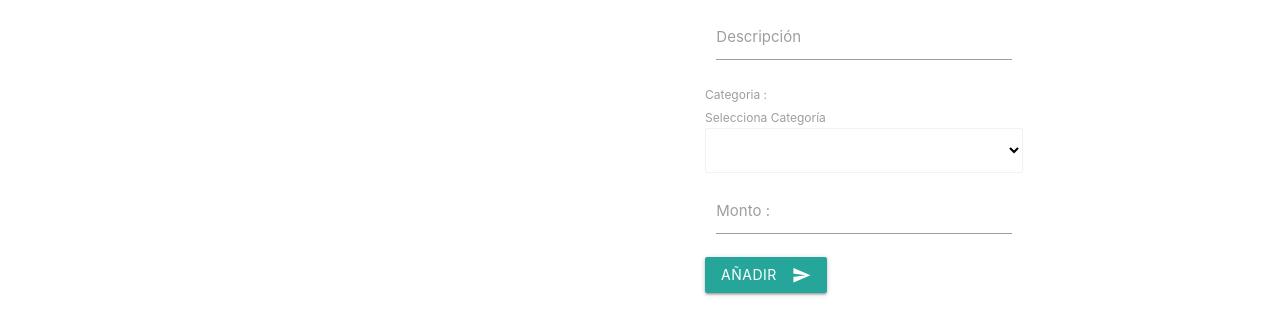
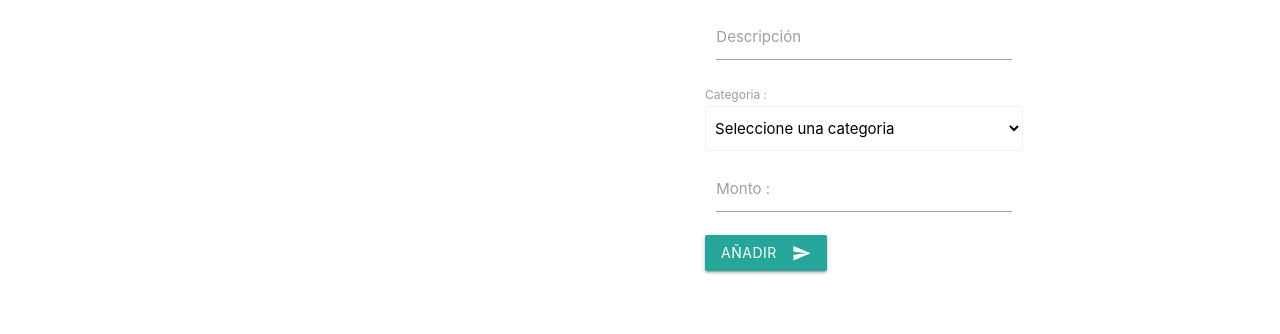
Before and after one commit to jvelizgato/miappeconomia, a plain HTML site: page index.html in a window 1280 px wide. Shown: the part 120-454 px from the top of the page. Drawn offline with nearby package versions, Linux system fonts and the light colour scheme.

Commit message:
actualizacion 1.2
reemplazo del index

```diff
--- a/index.html
+++ b/index.html
@@ -72,9 +72,9 @@
                             <label for="transactiondescription">Descripción</label>
 
                     </div>
-                   <div class="formulario">
+                   <div>
                         <label for="transactionCategory">Categoria :</label>
-                        <select id="transactionCategory" name="transactionCategory" required>
+                        <select class="browser-default" id="transactionCategory" name="transactionCategory" required>
                             <option value="" selected>Seleccione una categoria</option>
                             <option value="Comida">Comida</option>
                             <option value="Sueldo">Sueldo</option>
@@ -83,13 +83,13 @@
                             <option value="Sublimado">Sublimados</option>
                         </select>
                     </div>
-                    <div>
+                    <!-- <div>
 
                         <label for="transactionCategory">Selecciona Categoría</label>
                         <select  class="browser-default" id="transactionCategory" name="transactionCategory" required>
 
                         </select>
-                    </div>
+                    </div> -->
                     <div class="input-field col l12 s12">
 
                         <input class="validate" min="0" max="5000" id="transactionAmount" type="number" name="transactionAmount" required>
```
